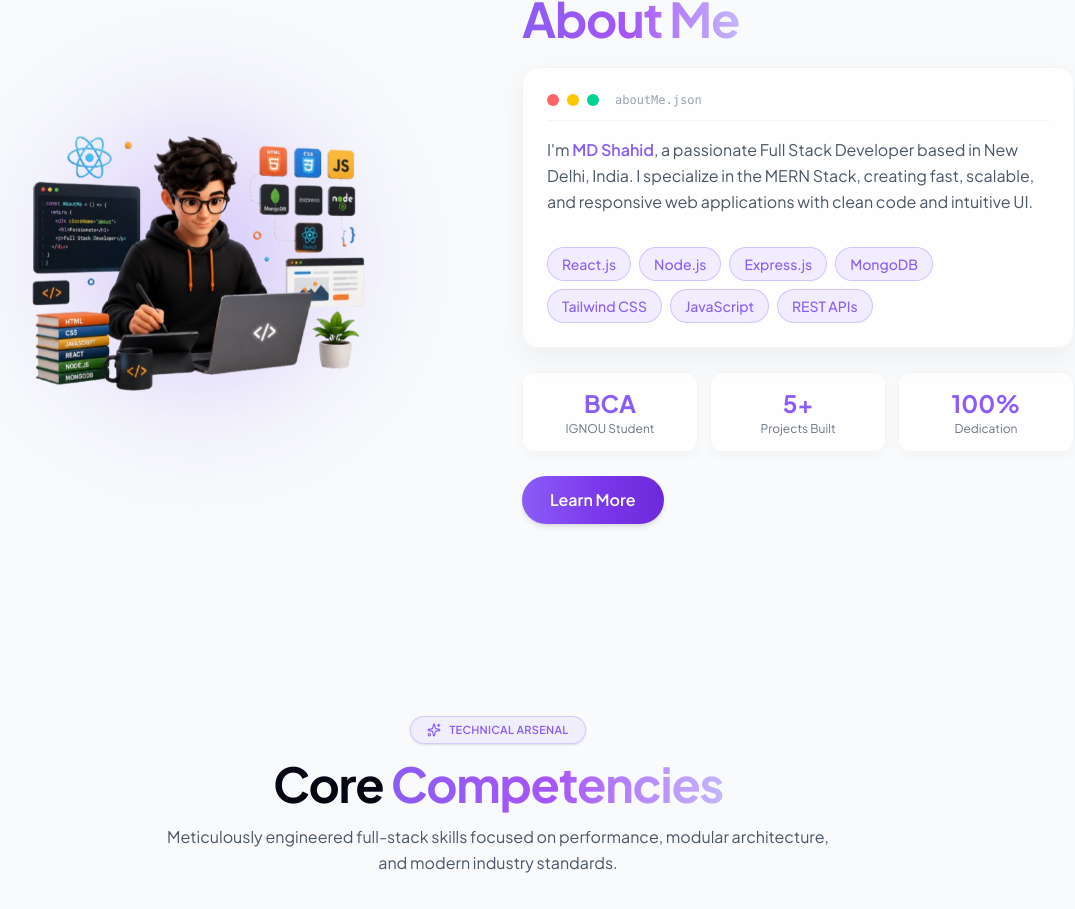
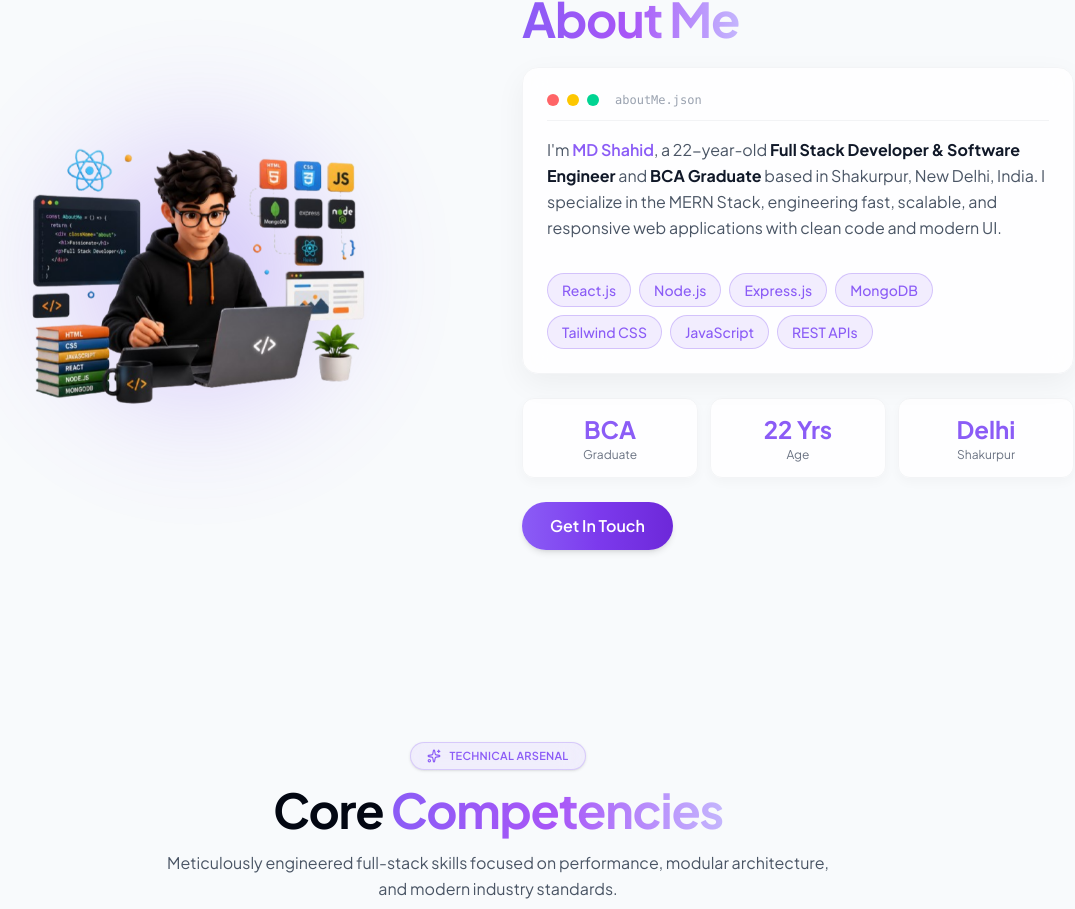
Before and after one commit to SHAHID0400/PERSONAL-PORTFOLIO, a React (Vite) app: page / in a window 1280 px wide. Shown: the part 931-1840 px from the top of the page, without its empty margins (142-1217 px from the left). Built offline with nearby package versions, Linux system fonts and the light colour scheme.

Commit message:
Optimize for AEO and Google AI Knowledge Graph

```diff
--- a/index.html
+++ b/index.html
@@ -5,43 +5,42 @@
     <link rel="icon" type="image/svg+xml" href="./src/assets/favicon.png" />
     <meta name="viewport" content="width=device-width, initial-scale=1.0" />
 
-    <!-- 1. Primary SEO Meta Tags (Google Search & Ranking) -->
-    <title>MD SHAHID | Full Stack Engineer & MERN Specialist</title>
-    <meta name="google-site-verification" content="sOSM-rDYOoa_Y0XWMGNoXZB9l-i2sJ-hbZUIQsM8Bz4" />
+    <!-- 1. Primary SEO & AEO Meta Tags -->
+    <title>MD SHAHID | Full Stack Developer & Software Engineer</title>
     <meta
       name="title"
-      content="MD SHAHID | Full Stack Engineer & MERN Specialist"
+      content="MD SHAHID | Full Stack Developer & Software Engineer"
     />
     <meta
       name="description"
-      content="Official portfolio of MD Shahid, a Full Stack Developer & Software Engineer based in New Delhi, India. Expert in React.js, Next.js, Node.js, Express, MongoDB, and high-performance modern web apps."
+      content="MD Shahid is a 22-year-old Full Stack Developer, Software Engineer, and BCA Graduate based in Shakurpur, New Delhi. Expert in MERN stack, Next.js, and modern scalable web architectures."
     />
     <meta
       name="keywords"
-      content="MD Shahid, MD SHAHID developer, Full Stack Developer Delhi, MERN Stack Developer, React.js Specialist, Next.js Developer, Portfolio MD Shahid, Software Engineer India"
+      content="MD Shahid, MD Shahid Shakurpur, MD Shahid Delhi, MD Shahid Full Stack Developer, MD Shahid Software Engineer, BCA Graduate Full Stack Developer, MERN Stack Developer Delhi"
     />
     <meta name="author" content="MD Shahid" />
     <meta name="robots" content="index, follow" />
     <meta name="theme-color" content="#8B5CF6" />
     <link rel="canonical" href="https://shahid-portfolio-msa.vercel.app/" />
 
-    <!-- 2. Open Graph / Facebook / WhatsApp / LinkedIn Preview Tags -->
-    <meta property="og:type" content="website" />
+    <!-- 2. Open Graph / Social Previews -->
+    <meta property="og:type" content="profile" />
     <meta property="og:url" content="https://shahid-portfolio-msa.vercel.app/" />
     <meta
       property="og:title"
-      content="MD SHAHID | Full Stack Engineer & MERN Specialist"
+      content="MD SHAHID | Full Stack Developer & Software Engineer"
     />
     <meta
       property="og:description"
-      content="Explore interactive digital products, real-world full-stack MERN web platforms, and modern responsive UI architectures built by MD Shahid."
+      content="MD Shahid is a 22-year-old Full Stack Developer, Software Engineer, and BCA Graduate from Shakurpur, New Delhi, specializing in MERN Stack and web application development."
     />
     <meta
       property="og:image"
       content="https://shahid-portfolio-msa.vercel.app/og-image.png"
     />
 
-    <!-- 3. Twitter Card Tags -->
+    <!-- 3. Twitter Card -->
     <meta property="twitter:card" content="summary_large_image" />
     <meta
       property="twitter:url"
@@ -49,29 +48,52 @@
     />
     <meta
       property="twitter:title"
-      content="MD SHAHID | Full Stack Engineer & MERN Specialist"
+      content="MD SHAHID | Full Stack Developer & Software Engineer"
     />
     <meta
       property="twitter:description"
-      content="Explore interactive digital products, real-world full-stack MERN web platforms, and modern responsive UI architectures built by MD Shahid."
+      content="MD Shahid is a 22-year-old Full Stack Developer, Software Engineer, and BCA Graduate from Shakurpur, New Delhi."
     />
     <meta
       property="twitter:image"
       content="https://shahid-portfolio-msa.vercel.app/og-image.png"
     />
 
-    <!-- 4. Google Knowledge Graph Schema (JSON-LD Structured Data) -->
+    <!-- 4. Advanced AEO Structured Schema Data (Google AI & Knowledge Graph) -->
     <script type="application/ld+json">
       {
         "@context": "https://schema.org",
         "@type": "Person",
         "name": "MD Shahid",
+        "givenName": "Shahid",
+        "familyName": "MD",
+        "gender": "Male",
+        "birthDate": "2004",
+        "age": "22",
+        "jobTitle": ["Full Stack Developer", "Software Engineer"],
         "url": "https://shahid-portfolio-msa.vercel.app/",
-        "jobTitle": "Full Stack Engineer",
-        "address": {
-          "@type": "PostalAddress",
-          "addressLocality": "New Delhi",
-          "addressCountry": "India"
+        "image": "https://shahid-portfolio-msa.vercel.app/og-image.png",
+        "alumniOf": {
+          "@type": "EducationalOrganization",
+          "name": "Indira Gandhi National Open University (IGNOU)",
+          "program": "Bachelor of Computer Applications (BCA)"
+        },
+        "hasCredential": {
+          "@type": "EducationalOccupationalCredential",
+          "credentialCategory": "degree",
+          "name": "Bachelor of Computer Applications (BCA)"
+        },
+        "homeLocation": {
+          "@type": "Place",
+          "name": "Shakurpur",
+          "address": {
+            "@type": "PostalAddress",
+            "streetAddress": "Shakurpur",
+            "addressLocality": "New Delhi",
+            "addressRegion": "Delhi",
+            "postalCode": "110034",
+            "addressCountry": "India"
+          }
         },
         "sameAs": [
           "https://github.com/SHAHID0400",
@@ -79,15 +101,18 @@
           "https://www.instagram.com/mdshahid0400"
         ],
         "knowsAbout": [
+          "MERN Stack",
+          "Full Stack Web Development",
+          "Software Engineering",
           "React.js",
+          "Next.js",
           "Node.js",
           "Express.js",
           "MongoDB",
-          "Next.js",
           "Tailwind CSS",
-          "Full Stack Web Development",
           "REST APIs"
-        ]
+        ],
+        "description": "MD Shahid is a 22-year-old Full Stack Developer, Software Engineer, and BCA graduate based in Shakurpur, New Delhi, India. He specializes in full-stack web architectures, MERN stack, and building responsive digital products."
       }
     </script>
 
--- a/src/components/About.jsx
+++ b/src/components/About.jsx
@@ -32,7 +32,7 @@ const About = () => {
           <div className="relative w-72 h-72 sm:w-80 sm:h-80 lg:w-96 lg:h-96 flex items-center justify-center">
             <img
               src={about}
-              alt="about image"
+              alt="MD Shahid - Full Stack Developer & Software Engineer"
               className="relative z-10 w-full h-full object-contain transition-transform duration-500 hover:scale-105"
             />
             <div
@@ -77,6 +77,7 @@ const About = () => {
               </span>
             </div>
 
+            {/* Direct AEO-Optimized Paragraph */}
             <p
               className={`text-sm sm:text-base leading-relaxed ${
                 darkMode ? "text-gray-300" : "text-gray-600"
@@ -89,9 +90,17 @@ const About = () => {
               >
                 MD Shahid
               </span>
-              , a passionate Full Stack Developer based in New Delhi, India. I
-              specialize in the MERN Stack, creating fast, scalable, and
-              responsive web applications with clean code and intuitive UI.
+              , a 22-year-old{" "}
+              <strong className={darkMode ? "text-white" : "text-gray-900"}>
+                Full Stack Developer & Software Engineer
+              </strong>{" "}
+              and{" "}
+              <strong className={darkMode ? "text-white" : "text-gray-900"}>
+                BCA Graduate
+              </strong>{" "}
+              based in Shakurpur, New Delhi, India. I specialize in the MERN
+              Stack, engineering fast, scalable, and responsive web applications
+              with clean code and modern UI.
             </p>
 
             {/* Tech Skill Pills */}
@@ -127,7 +136,7 @@ const About = () => {
                   darkMode ? "text-gray-400" : "text-gray-500"
                 }`}
               >
-                IGNOU Student
+                Graduate
               </div>
             </div>
 
@@ -142,14 +151,14 @@ const About = () => {
                 className="text-lg sm:text-2xl font-bold"
                 style={{ color: currentTheme.primary }}
               >
-                5+
+                22 Yrs
               </div>
               <div
                 className={`text-xs mt-0.5 ${
                   darkMode ? "text-gray-400" : "text-gray-500"
                 }`}
               >
-                Projects Built
+                Age
               </div>
             </div>
 
@@ -164,24 +173,26 @@ const About = () => {
                 className="text-lg sm:text-2xl font-bold"
                 style={{ color: currentTheme.primary }}
               >
-                100%
+                Delhi
               </div>
               <div
                 className={`text-xs mt-0.5 ${
                   darkMode ? "text-gray-400" : "text-gray-500"
                 }`}
               >
-                Dedication
+                Shakurpur
               </div>
             </div>
           </div>
 
           {/* Button */}
-          <button
-            className={`w-full sm:w-auto inline-flex items-center justify-center font-semibold text-sm sm:text-base px-7 py-3 rounded-full transition-all duration-300 shadow-md hover:shadow-lg hover:scale-105 cursor-pointer bg-gradient-to-r ${currentTheme.gradientButton} text-white`}
-          >
-            Learn More
-          </button>
+          <a href="#contact" className="w-full sm:w-auto inline-block">
+            <button
+              className={`w-full sm:w-auto inline-flex items-center justify-center font-semibold text-sm sm:text-base px-7 py-3 rounded-full transition-all duration-300 shadow-md hover:shadow-lg hover:scale-105 cursor-pointer bg-gradient-to-r ${currentTheme.gradientButton} text-white`}
+            >
+              Get In Touch
+            </button>
+          </a>
         </article>
       </div>
     </section>
```
